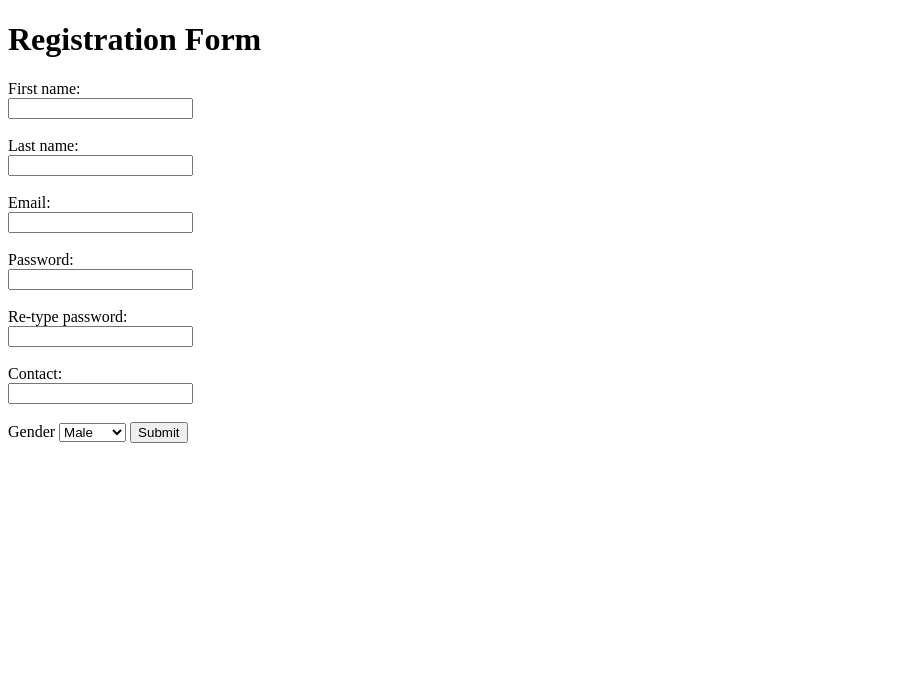
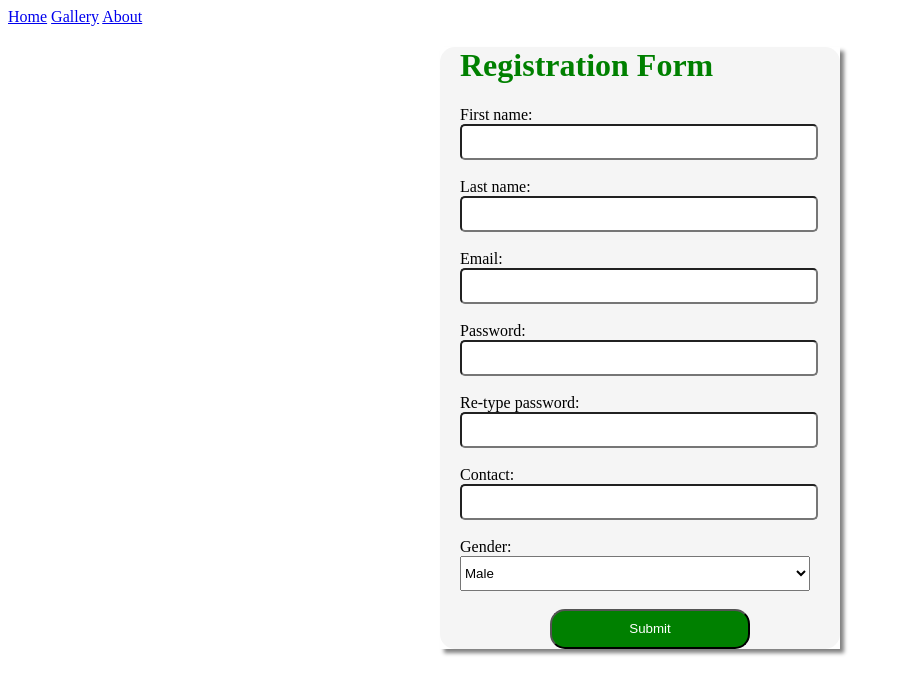
Before and after one commit to cherop-26/Quickdash, a Django app: page /form/ in a window 1280 px wide. Shown: the top 695 px of the page, without its empty margins (0-902 px from the left). Run offline with Django 5.2, Linux system fonts and the light colour scheme.

Commit message:
fourth save

```diff
--- /dev/null
+++ b/static/css/form.css
@@ -0,0 +1,32 @@
+#reg{
+    color:green;
+}
+
+button{
+    border-radius: 15px;
+    color: white;
+    background-color: green;
+    width: 200px;
+    height: 40px;
+    margin-left: 90px;
+}
+#form{
+    box-shadow: 4px 4px 4px gray;
+    width: 400px;
+    margin: 0 auto;
+
+}
+input{
+    width: 350px;
+    height: 30px;
+    border-radius: 5px;
+}
+select{
+    width: 350px;
+    height: 35px;
+}
+form{
+    background-color: whitesmoke;
+    padding-left: 20px;
+    border-radius: 15px;
+}
--- a/templates/form.html
+++ b/templates/form.html
@@ -6,13 +6,21 @@
           content="width=device-width, user-scalable=no, initial-scale=1.0, maximum-scale=1.0, minimum-scale=1.0">
     <meta http-equiv="X-UA-Compatible" content="ie=edge">
     <title>Registration form</title>
+    {% load static %}
+
+    <link rel="stylesheet" href="{% static 'css/form.css' %}">
+
 </head>
 <body>
 
-<div>
-    <form action="">
+<a href="{% url 'home' %}">Home</a>
+<a href="{% url 'gallery' %}">Gallery</a>
+<a href="{% url 'about' %}">About</a>
 
-        <h1>Registration Form</h1>
+<div id="form">
+    <form action="" >
+
+        <h1 id="reg">Registration Form</h1>
 
         <label for="fname">First name:</label>
         <br>
@@ -44,12 +52,13 @@
         <input id="cnt" type="tel">
         <br><br>
 
-        <label for="opt">Gender</label>
+        <label for="opt">Gender:</label>
         <select name="" id="opt">
             <option value="none" disabled="disabled">..</option>
             <option value="male">Male</option>
             <option value="female">Female</option>
         </select>
+        <br><br>
 
         <button>Submit</button>
 
```
